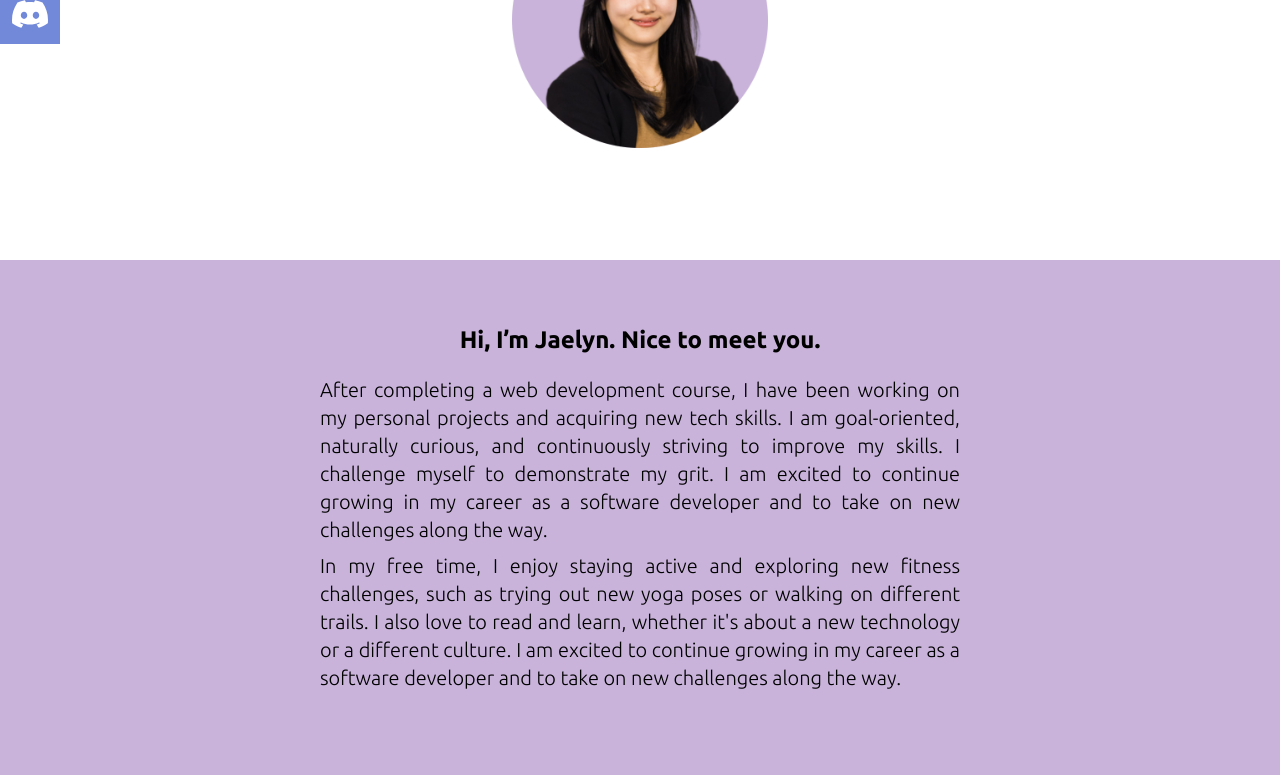
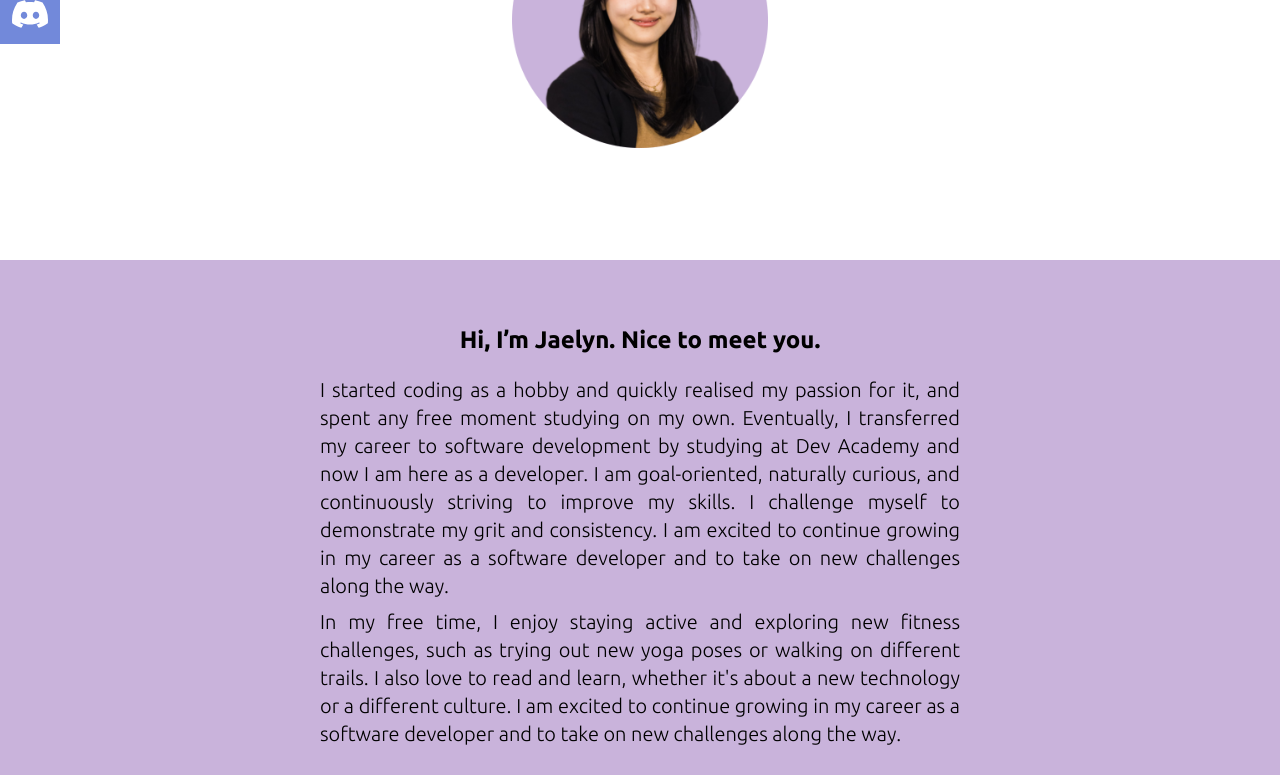
Before and after one commit to jaelyn-lee/jaelyn-lee.github.io, a React (Vite) app: page / in a window 1280 px wide. Shown: the part 436-1211 px from the top of the page. Built offline with nearby package versions, Linux system fonts and the light colour scheme.

Commit message:
update CV and change introduction part

```diff
--- a/src/components/AboutMe.tsx
+++ b/src/components/AboutMe.tsx
@@ -22,10 +22,12 @@
           Hi, I’m Jaelyn. Nice to meet you.
         </h1>
         <p className="text-justify md:text-xl text-sm font-light">
-          After completing a web development course, I have been working on my
-          personal projects and acquiring new tech skills. I am goal-oriented,
+          I started coding as a hobby and quickly realised my passion for it,
+          and spent any free moment studying on my own. Eventually, I
+          transferred my career to software development by studying at Dev
+          Academy and now I am here as a developer. I am goal-oriented,
           naturally curious, and continuously striving to improve my skills. I
-          challenge myself to demonstrate my grit. I am excited to continue
+          challenge myself to demonstrate my grit and consistency. I am excited to continue
           growing in my career as a software developer and to take on new
           challenges along the way.
         </p>
```
